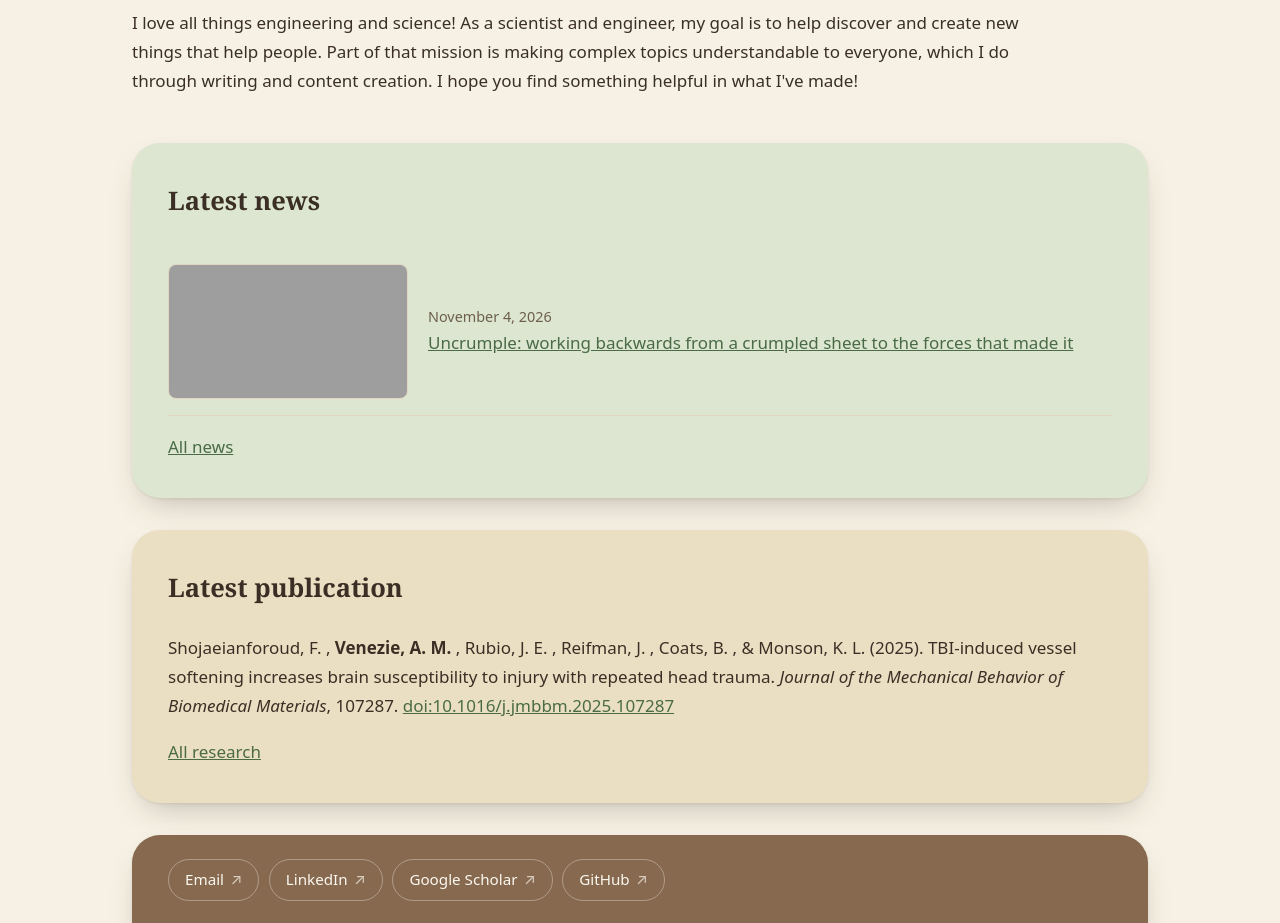
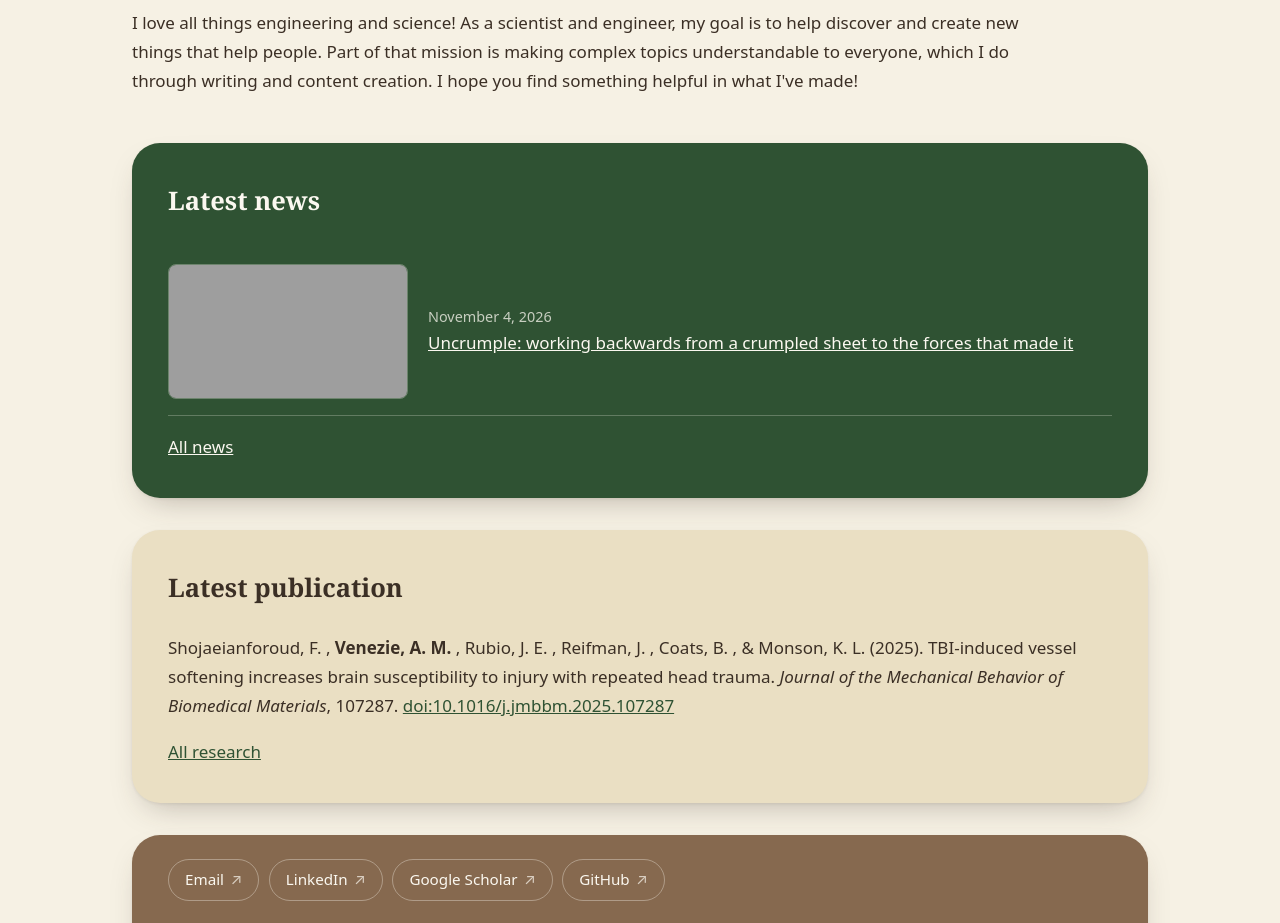
Before and after one commit to AlexVenezie/AlexVenezie.github.io, an Astro site: page / in a window 1280 px wide. Shown: the part 563-1486 px from the top of the page. Built offline with nearby package versions, Linux system fonts and the light colour scheme; Astro itself is replaced by a stand-in of ours; grey boxes are pictures that could not be loaded.

Commit message:
Forest green cards and accent with cream text
Co-Authored-By: Claude Sonnet 5.5 <noreply@anthropic.com>
Claude-Session: https://claude.ai/code/session_01VKqUfDznDxsdC3qo8fgBrF

```diff
--- a/src/styles/global.css
+++ b/src/styles/global.css
@@ -3,10 +3,10 @@
   --surface: #fbf8f0;
   --fg: #3b2f25;        /* dark brown */
   --muted: #6e5f4f;     /* warm brown-grey */
-  --accent: #4a6b45;    /* sage green */
+  --accent: #2f5233;    /* forest green */
   --accent-fg: #f6f1e4;
   --rule: #e0d6c2;
-  --sage: #dce6d0;      /* soft green block */
+  --sage: #2f5233;      /* forest green block (light text) */
   --sand: #eadfc3;      /* warm tan block */
   --bark: #86694f;      /* mid brown block */
   --bark-fg: #fbf8f0;
@@ -22,7 +22,7 @@
     --accent: #9dbb92;
     --accent-fg: #1f1d18;
     --rule: #3a362d;
-    --sage: #28321f;
+    --sage: #2d4a31;
     --sand: #332c1f;
     --bark: #3d3629;
     --bark-fg: #ebe4d2;
@@ -48,6 +48,11 @@ main { flex: 1; padding-top: 1rem; }
 .panel { padding: 1rem 0; }
 .panel.sage, .panel.sand { padding: 2.25rem 2.25rem; border-radius: 28px; box-shadow: var(--shadow); }
 .panel.sage { background: var(--sage); }
+.panel.sage, .block.sage { color: var(--bark-fg); }
+.panel.sage a, .block.sage a { color: var(--bark-fg); }
+.panel.sage .date, .block.sage .date { color: color-mix(in srgb, var(--bark-fg) 75%, transparent); }
+.panel.sage .news-item { border-bottom-color: color-mix(in srgb, var(--bark-fg) 25%, transparent); }
+.panel.sage .news-item img { border-color: color-mix(in srgb, var(--bark-fg) 30%, transparent); }
 .panel.sand { background: var(--sand); }
 .panel > :first-child { margin-top: 0; }
 .panel > :last-child { margin-bottom: 0; }
```
